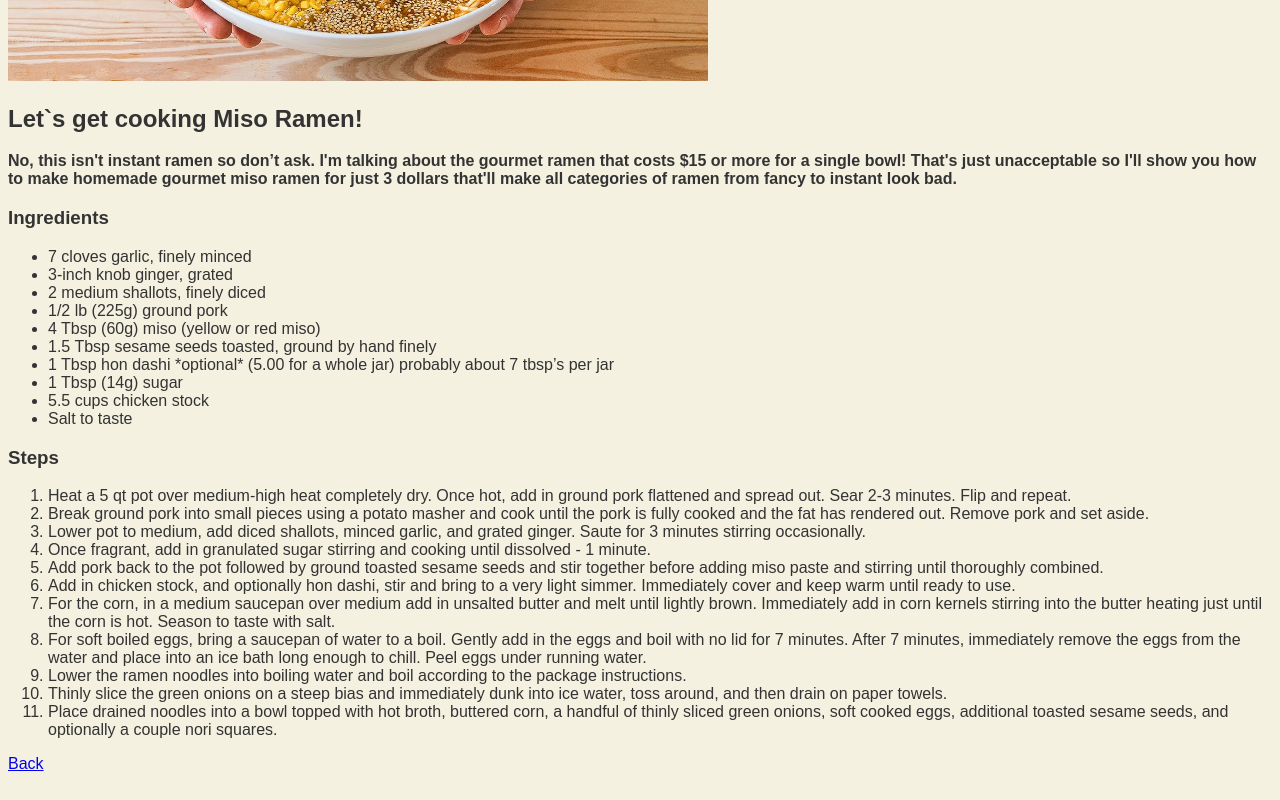
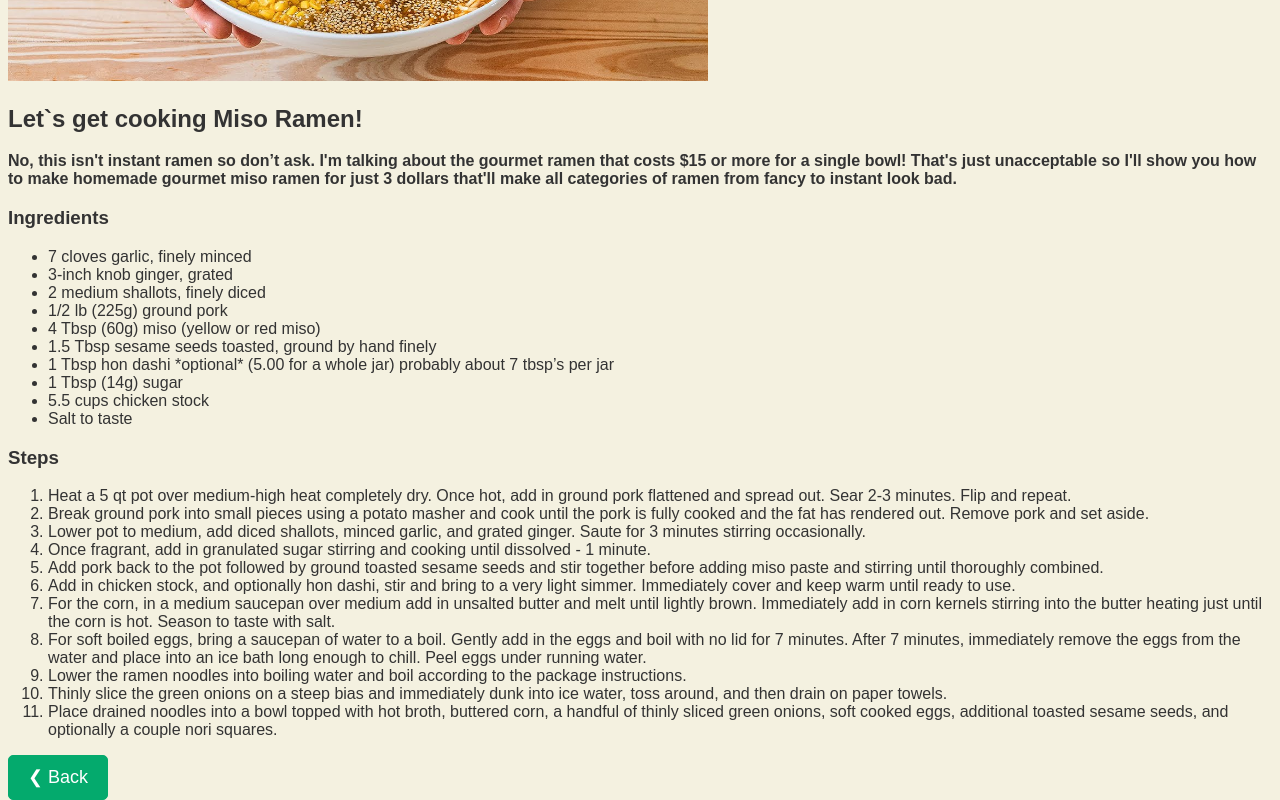
Before and after one commit to filipryznar/odin-recipes, a plain HTML site: page recipes/ramen.html in a window 1280 px wide. Shown: the part 393-1193 px from the top of the page. Drawn offline with Linux system fonts and the light colour scheme.

Commit message:
styles was not showing on homepage

```diff
--- a/recipes/ramen.html
+++ b/recipes/ramen.html
@@ -39,6 +39,6 @@
         <li>Thinly slice the green onions on a steep bias and immediately dunk into ice water, toss around, and then drain on paper towels. </li>
         <li>Place drained noodles into a bowl topped with hot broth, buttered corn, a handful of thinly sliced green onions, soft cooked eggs, additional toasted sesame seeds, and optionally a couple nori squares.</li>
     </ol>
-    <a href="../index.html">Back</a>
+    <a class="back-button"  href="../index.html"> ❮ Back</a>
 </body>
 </html>
--- a/style.css
+++ b/style.css
@@ -10,3 +10,27 @@ li {
     height: auto;
     width: 700px;
 }
+.back-button {
+    -webkit-text-size-adjust: 100%;
+    line-height: 1.5;
+    box-sizing: inherit;
+    display: inline-block;
+    padding: 8px 16px;
+    vertical-align: middle;
+    overflow: hidden;
+    text-decoration: none;
+    text-align: center;
+    cursor: pointer;
+    white-space: nowrap;
+    user-select: none;
+    float: left!important;
+    font-size: 18px;
+    font-family: 'Source Sans Pro', sans-serif;
+    padding-left: 19px;
+    padding-right: 19px;
+    border: 1px solid #cccccc;
+    border-radius: 5px;
+    background-color: #04AA6D;
+    color: #ffffff;
+    border-color: #04AA6D;
+}
```
Also changed, not shown: index.html (+1 -1 lines).
